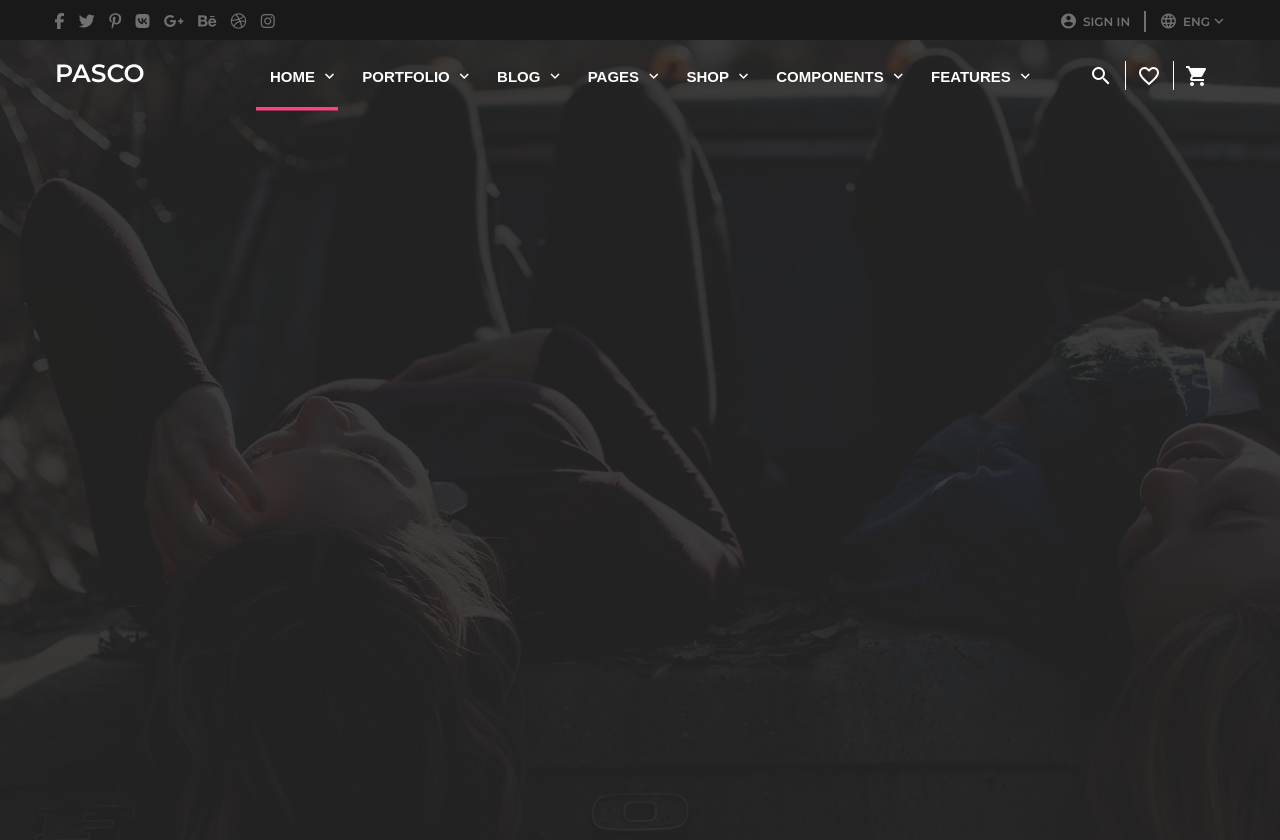
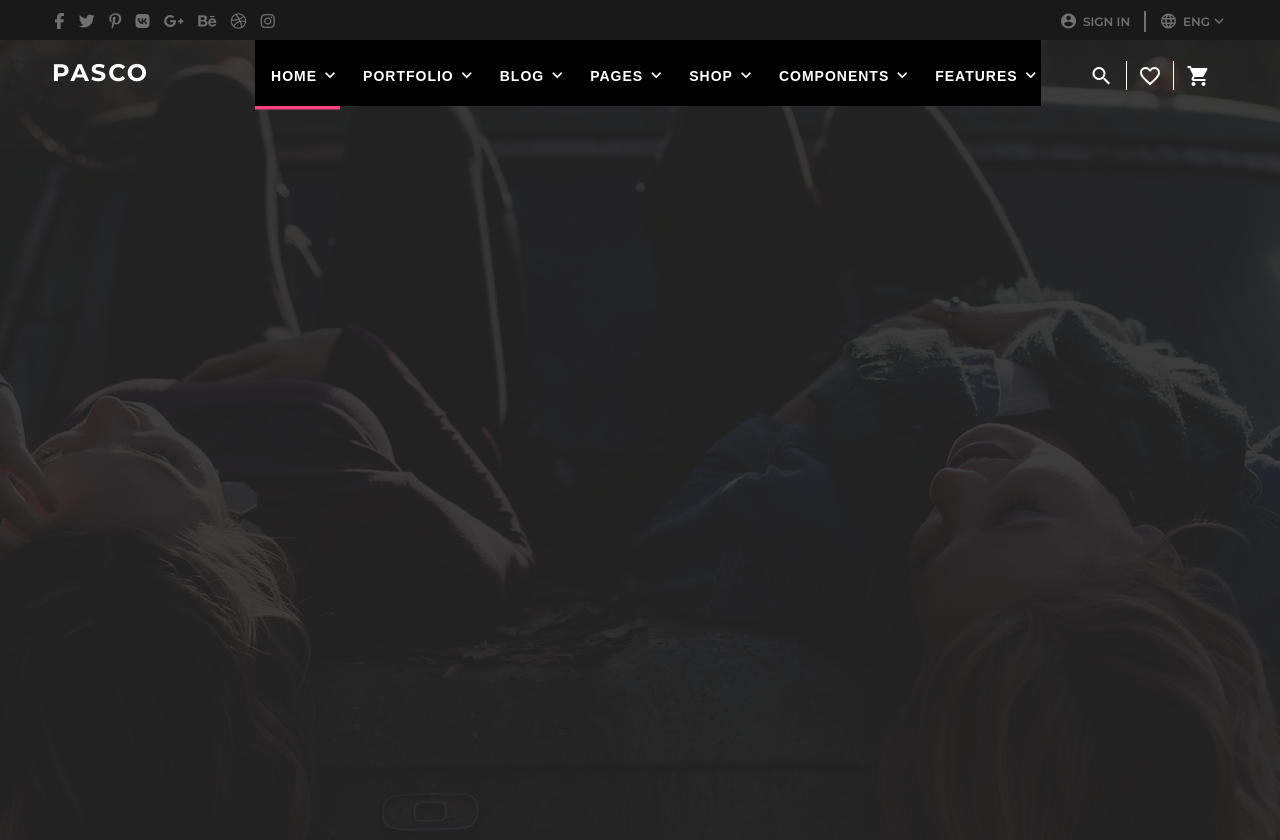
Before and after one commit to iLoveHanekawa/psd-html, a plain HTML site: page index.html in a window 1280 px wide. Drawn offline with nearby package versions, Linux system fonts and the light colour scheme.

Commit message:
fix nav main

```diff
--- a/index.css
+++ b/index.css
@@ -1,4 +1,4 @@
-/* 2.25px */
+/* 250 -89 */
 
 body {
     margin: 0;
@@ -112,7 +112,7 @@ button {
 .hero {
     background-image: url("images/hero.png");
     background-repeat: no-repeat;
-    background-position: -110px 0px;
+    background-position: center;
     display: flex;
     flex-direction: column;
     align-items: center;
@@ -122,72 +122,71 @@ button {
 
 .hero-nav-container {
     height: 66px;
-    width: inherit;
-    width: 1170px;
+    width: 1176px;
     color: white;
     display: flex;
     align-items: center;
 }
 
 .hero-nav-center {
-    margin-left: 111.35px;
+    background-color: black;
+    margin-left: 106px;
     height: inherit;
     display: flex;
-    padding-top: 1px;
     align-items: center;
-    gap: 9.8px;
-    /* delete this */
-    /* background-color: black; */
+    gap: 9px;
 }
 
 .hero-nav-center-button {
+    /* font-stretch: ultra-expanded; */
     padding-top: 5px;
     padding-left: 14px;
     justify-content: flex-end;
-    gap: 5.5px;
-    /* letter-spacing: 0.5px; */
-    font-size: 15px;
+    gap: 3px;
+    letter-spacing: 1px;
+    font-size: 14px;
     height: inherit;
     font-weight: 700;
     display: flex;
     align-items: center;
-    /* box-shadow: 0px 4px 0px transparent;
-    transition: box-shadow 300ms ease-in-out; */
+}
+
+.hero-icon-container {
+    padding: 6.7px 5px 0px 7px;
+    display: flex;
+    justify-content: end;
+    width: 100%;
+    align-items: center;
 }
 
 .hero-nav-center-button.home {
     box-shadow: 0px 3.5px 0px #ff4081;
+    padding-left: 16px;
 }
 
-.hero-icon-container {
-    padding-left: 7px;
-    display: flex;
-    padding-top: 6.7px;
-    justify-content: end;
-    padding-right: 16px;
-    width: 100%;
-    align-items: center;
+.material-icons.hero-expand-icon { font-size: 20px; padding-bottom: 1px; }
+
+.custom-hero-icon {
+    padding: 2.35px 12.5px;
 }
 
-.custom-hero-icon {
+.custom-hero-icon.heart {
+    border-left: 0.5px solid white;
     border-right: 0.5px solid white;
-    padding: 2.35px 11.5px;
+    padding: 2.35px 11px;
 }
 
-.custom-cart-icon {
-    padding: 2.35px 0px 2.35px 11.5px;
-
-}
 
 .material-icons-outlined.hero-icon-font { font-size: 24px; }
-.material-icons.hero-icon-font { font-size: 24; }
-
-
+.material-icons.hero-icon-font { font-size: 24px; }
 
 .pasco-text {
     font-family: 'Montserrat', sans-serif;
-    font-size: 25px;
-    font-weight: 600;
+    font-size: 24px;
+    letter-spacing: 2px;
+    font-weight: 700;
+    padding-bottom: 1px;
+    /* background-color: red; */
 }
 
 /* HERO */
--- a/index.html
+++ b/index.html
@@ -56,34 +56,34 @@
                         <nav class="hero-nav-center">
                             <button class="hero-nav-center-button home">
                                 HOME
-                                <span class="material-icons custom-font">expand_more</span>
+                                <span class="material-icons custom-font hero-expand-icon">expand_more</span>
                             </button>
                             <button class="hero-nav-center-button">
                                 PORTFOLIO
-                                <span class="material-icons custom-font">expand_more</span>
+                                <span class="material-icons custom-font hero-expand-icon">expand_more</span>
                             </button><button class="hero-nav-center-button">
                                 BLOG
-                                <span class="material-icons custom-font">expand_more</span>
+                                <span class="material-icons custom-font hero-expand-icon">expand_more</span>
                             </button><button class="hero-nav-center-button">
                                 PAGES
-                                <span class="material-icons custom-font">expand_more</span>
+                                <span class="material-icons custom-font hero-expand-icon">expand_more</span>
                             </button><button class="hero-nav-center-button">
                                 SHOP
-                                <span class="material-icons custom-font">expand_more</span>
+                                <span class="material-icons custom-font hero-expand-icon">expand_more</span>
                             </button>
                             <button class="hero-nav-center-button">
                                 COMPONENTS
-                                <span class="material-icons custom-font">expand_more</span>
+                                <span class="material-icons custom-font hero-expand-icon">expand_more</span>
                             </button>
                             <button class="hero-nav-center-button">
                                 FEATURES
-                                <span class="material-icons custom-font">expand_more</span>
+                                <span class="material-icons custom-font hero-expand-icon">expand_more</span>
                             </button>
                         </nav>
                         <div class="hero-icon-container">
                             <a href="#"><span class="material-icons-outlined hero-icon-font custom-hero-icon">search</span></a>
-                            <a href="#"><span class="material-icons-outlined hero-icon-font custom-hero-icon">favorite_border</span></a>
-                            <a href="#"><span class="material-icons hero-icon-font custom-cart-icon">shopping_cart</span></a>
+                            <a href="#"><span class="material-icons-outlined hero-icon-font custom-hero-icon heart">favorite_border</span></a>
+                            <a href="#"><span class="material-icons hero-icon-font custom-hero-icon">shopping_cart</span></a>
                         </div>
                     </div>
                 </section>
```
